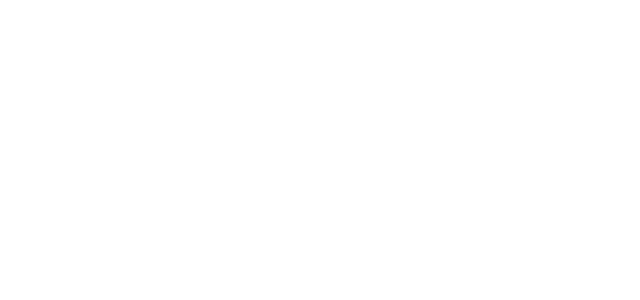
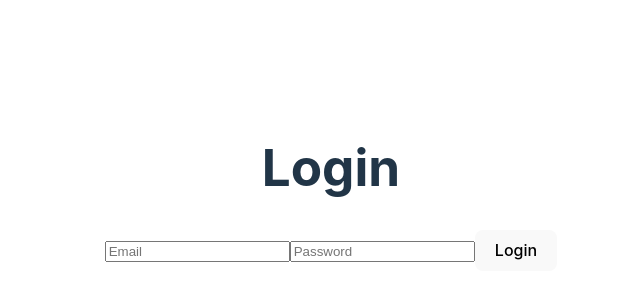
Before and after one commit to sharif7761/teebay-frontend, a React (Vite) app: page /login in a window 1280 px wide. Before the commit this address had no page. Shown: the part 212-512 px from the top of the page, without its empty margins (309-949 px from the left). Built offline with nearby package versions, Linux system fonts and the light colour scheme.

Commit message:
graphql and component setup

```diff
--- a/src/App.jsx
+++ b/src/App.jsx
@@ -1,17 +1,22 @@
 import './App.css'
-import { Routes, Route } from "react-router-dom";
+import React from 'react';
+import { Route, Routes, Navigate } from 'react-router-dom';
+import LoginPage from './pages/LoginPage';
+import ProductListPage from './pages/ProductListPage';
 
-function App() {
+const App = () => {
+    const isAuthenticated = !!localStorage.getItem('token');
 
-  return (
-    <>
+    return (
         <Routes>
-            <Route path="/" />
-            <Route path="/sign-up"  />
-            <Route path="/home"  />
+            <Route path="/login" element={<LoginPage />} />
+            <Route
+                path="/products"
+                element={isAuthenticated ? <ProductListPage /> : <Navigate to="/login" />}
+            />
+            <Route path="*" element={<Navigate to="/login" />} />
         </Routes>
-    </>
-  )
-}
+    );
+};
 
-export default App
+export default App;
--- /dev/null
+++ b/src/apollo/client.js
@@ -0,0 +1,23 @@
+import { ApolloClient, InMemoryCache, createHttpLink } from '@apollo/client';
+import { setContext } from '@apollo/client/link/context';
+
+const httpLink = createHttpLink({
+    uri: 'http://localhost:4001/graphql', // Replace with your GraphQL API endpoint
+});
+
+const authLink = setContext((_, { headers }) => {
+    const token = localStorage.getItem('token');
+    return {
+        headers: {
+            ...headers,
+            authorization: token ? `Bearer ${token}` : '',
+        },
+    };
+});
+
+const client = new ApolloClient({
+    link: authLink.concat(httpLink),
+    cache: new InMemoryCache(),
+});
+
+export default client;
--- /dev/null
+++ b/src/components/LoginForm.jsx
@@ -0,0 +1,44 @@
+import React, { useState } from 'react';
+import { useMutation } from '@apollo/client';
+import { LOGIN_USER } from '../graphql/authQueries';
+import { useNavigate } from 'react-router-dom';
+
+const LoginForm = () => {
+    const [email, setEmail] = useState('');
+    const [password, setPassword] = useState('');
+    const [loginUser, { data, loading, error }] = useMutation(LOGIN_USER);
+    const navigate = useNavigate();
+
+    const handleSubmit = async (e) => {
+        e.preventDefault();
+        try {
+            const { data } = await loginUser({ variables: { email, password } });
+            localStorage.setItem('token', data.login.token);
+            navigate('/products');
+        } catch (err) {
+            console.error('Error logging in', err);
+        }
+    };
+
+    return (
+        <form onSubmit={handleSubmit}>
+            <input
+                type="email"
+                value={email}
+                onChange={(e) => setEmail(e.target.value)}
+                placeholder="Email"
+            />
+            <input
+                type="password"
+                value={password}
+                onChange={(e) => setPassword(e.target.value)}
+                placeholder="Password"
+            />
+            <button type="submit">Login</button>
+            {loading && <p>Loading...</p>}
+            {error && <p>Error: {error.message}</p>}
+        </form>
+    );
+};
+
+export default LoginForm;
--- /dev/null
+++ b/src/components/ProductList.jsx
@@ -0,0 +1,27 @@
+import React from 'react';
+import { useQuery } from '@apollo/client';
+import { GET_PRODUCTS } from '../graphql/productQueries.js';
+
+const ProductList = () => {
+    const { loading, error, data } = useQuery(GET_PRODUCTS);
+
+    if (loading) return <p>Loading...</p>;
+    if (error) return <p>Error: {error.message}</p>;
+
+    return (
+        <div>
+            <h2>Product List</h2>
+            <ul>
+                {data.products.map((product) => (
+                    <li key={product.id}>
+                        <h3>{product.title}</h3>
+                        <p>{product.description}</p>
+                        <p>${product.price}</p>
+                    </li>
+                ))}
+            </ul>
+        </div>
+    );
+};
+
+export default ProductList;
--- /dev/null
+++ b/src/graphql/authQueries.js
@@ -0,0 +1,10 @@
+import { gql } from '@apollo/client';
+
+export const LOGIN_USER = gql`
+    mutation Mutation($email: String!, $password: String!) {
+        login(email: $email, password: $password) {
+            userId
+            token
+        }
+    }
+`;
--- /dev/null
+++ b/src/graphql/productQueries.js
@@ -0,0 +1,12 @@
+import { gql } from '@apollo/client';
+
+export const GET_PRODUCTS = gql`
+    query getProducts {
+        products {
+            id
+            title
+            description
+            price
+        }
+    }
+`;
--- a/src/main.jsx
+++ b/src/main.jsx
@@ -2,7 +2,7 @@ import { createRoot } from 'react-dom/client'
 import App from './App.jsx'
 import './index.css'
 import { ApolloProvider } from "@apollo/client";
-import client from "./ApolloClient";
+import client from "./apollo/client.js";
 import { BrowserRouter } from "react-router-dom";
 
 createRoot(document.getElementById('root')).render(
--- /dev/null
+++ b/src/pages/LoginPage.jsx
@@ -0,0 +1,13 @@
+import React from 'react';
+import LoginForm from '../components/LoginForm';
+
+const LoginPage = () => {
+    return (
+        <div>
+            <h1>Login</h1>
+            <LoginForm />
+        </div>
+    );
+};
+
+export default LoginPage;
--- /dev/null
+++ b/src/pages/ProductListPage.jsx
@@ -0,0 +1,13 @@
+import React from 'react';
+import ProductList from '../components/ProductList';
+
+const ProductListPage = () => {
+    return (
+        <div>
+            <h1>Products</h1>
+            <ProductList />
+        </div>
+    );
+};
+
+export default ProductListPage;
```
